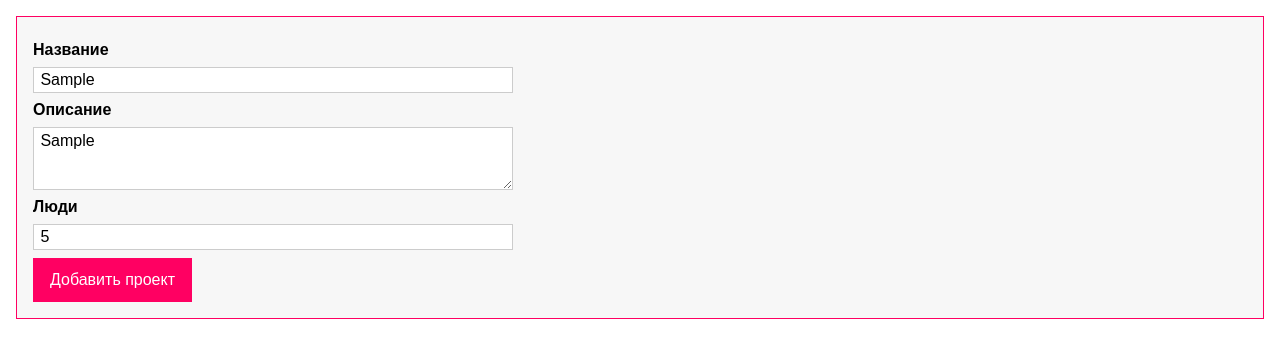
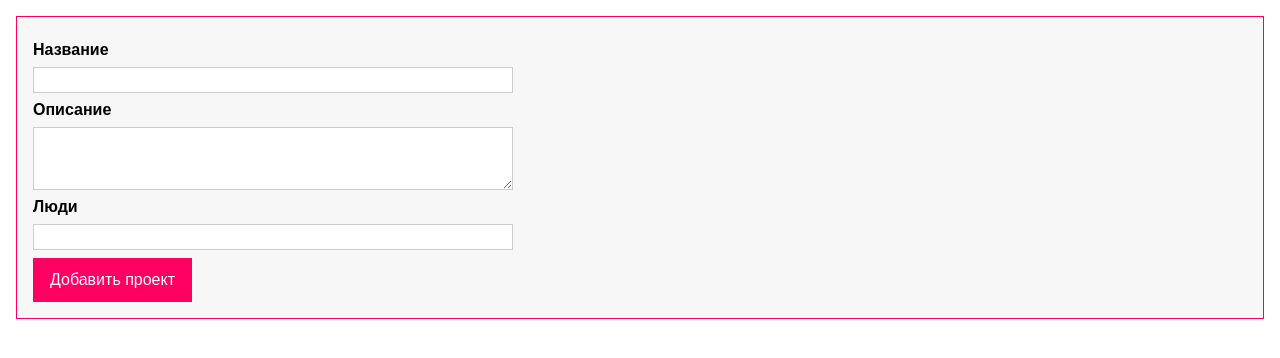
Before and after one commit to Heckatokronos/drag-and-drop, a website with bundled scripts: page index.html in a window 1280 px wide. Both pictures are taken after typing "Sample", "Sample", "5" into the empty fields and a click on the button "Добавить проект". Built offline with nearby package versions, Linux system fonts and the light colour scheme.

Commit message:
Powerful validation

```diff
--- a/index.html
+++ b/index.html
@@ -21,7 +21,7 @@
         </div>
         <div class="form-control">
           <label for="people"> Люди </label>
-          <input type="number" id="people" step="1" min="0" max="10" />
+          <input type="number" id="people" step="1" min="1" max="10" />
         </div>
         <button>Добавить проект</button>
       </form>
--- a/src/app.ts
+++ b/src/app.ts
@@ -1,3 +1,47 @@
+// Validation
+interface ValidateProps {
+  value: string | number;
+  required?: boolean;
+  minLength?: number;
+  maxLength?: number;
+  min?: number;
+  max?: number;
+}
+
+function validate(validatebleInput: ValidateProps) {
+  let isValid = true;
+  if (validatebleInput.required) {
+    isValid = isValid && validatebleInput.value.toString().trim().length !== 0;
+  }
+  if (
+    validatebleInput.minLength != null &&
+    typeof validatebleInput.value === "string"
+  ) {
+    isValid =
+      isValid && validatebleInput.value.length >= validatebleInput.minLength;
+  }
+  if (
+    validatebleInput.maxLength != null &&
+    typeof validatebleInput.value === "string"
+  ) {
+    isValid =
+      isValid && validatebleInput.value.length <= validatebleInput.maxLength;
+  }
+  if (
+    validatebleInput.min != null &&
+    typeof validatebleInput.value === "number"
+  ) {
+    isValid = isValid && validatebleInput.value >= validatebleInput.min;
+  }
+  if (
+    validatebleInput.max != null &&
+    typeof validatebleInput.value === "number"
+  ) {
+    isValid = isValid && validatebleInput.value <= validatebleInput.max;
+  }
+  return isValid;
+}
+
 // Decorators
 function autobind(_: any, _2: string, descriptor: PropertyDescriptor) {
   const originalMethod = descriptor.value;
@@ -51,8 +95,26 @@ class PJInput {
     const enteredDescription = this.descriptionInput.value;
     const enteredPeople = this.peopleInput.value;
 
+    const titleValidatable: ValidateProps = {
+      value: enteredTitle,
+      required: true,
+    };
+    const descriptionValidatable: ValidateProps = {
+      value: enteredDescription,
+      required: true,
+      minLength: 5,
+    };
+    const peopleValidatable: ValidateProps = {
+      value: +enteredPeople,
+      required: true,
+      min: 1,
+      max: 10,
+    };
+
     if (
-      validate({value: enteredTitle, enteredDescription, enteredPeople})
+      !validate(titleValidatable) ||
+      !validate(descriptionValidatable) ||
+      !validate(peopleValidatable)
     ) {
       alert("В полях ввода допущена ошибка, попробуйте ещё раз!");
       return;
@@ -73,7 +135,7 @@ class PJInput {
     const userInput = this.gatherUserInput();
     if (Array.isArray(userInput)) {
       const [title, description, people] = userInput;
-      console.log(title, description, people)
+      console.log(title, description, people);
       this.clearInputs();
     }
   }
```
Also changed, not shown: dist/app.js, 1 other file.
